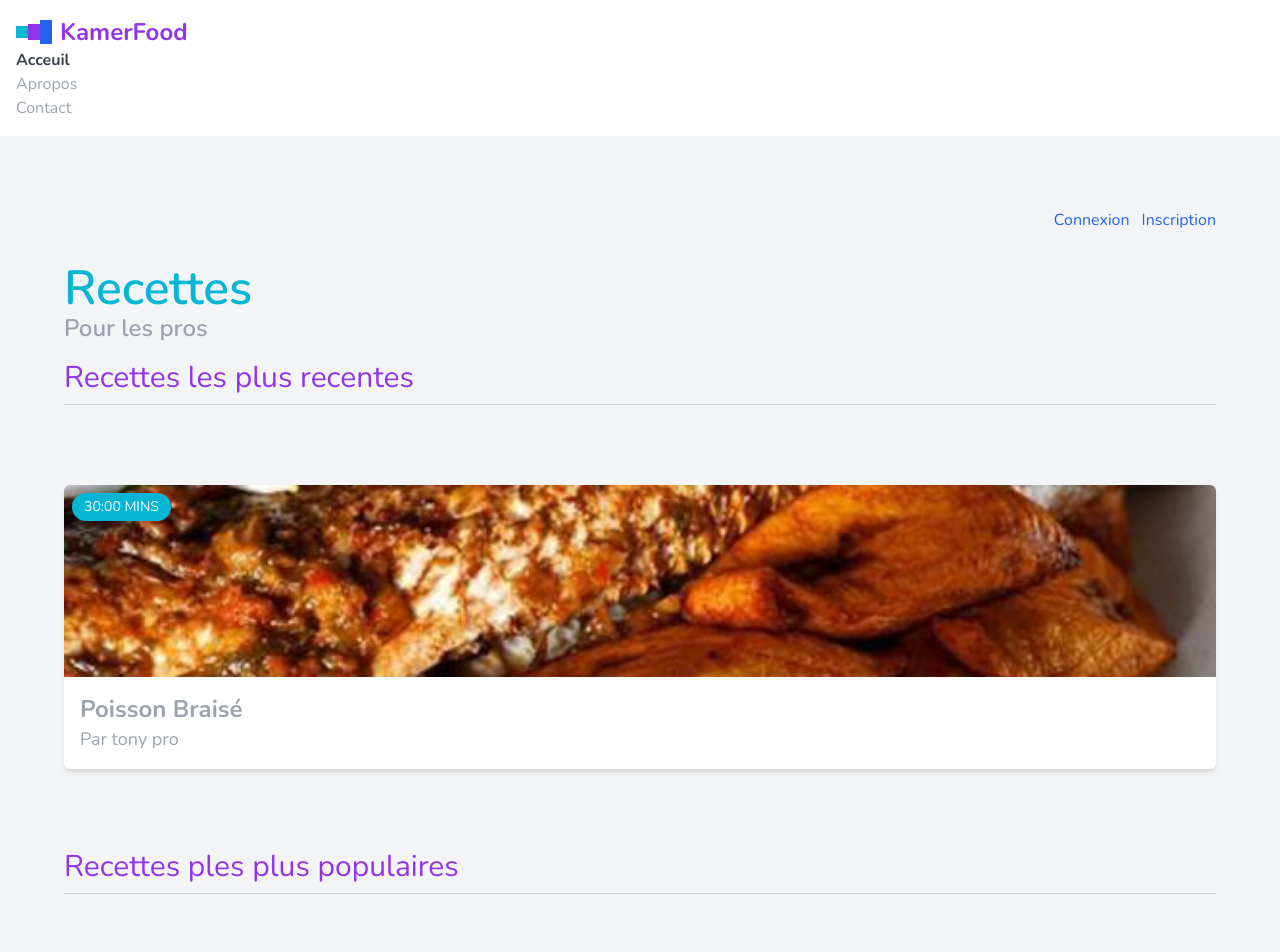
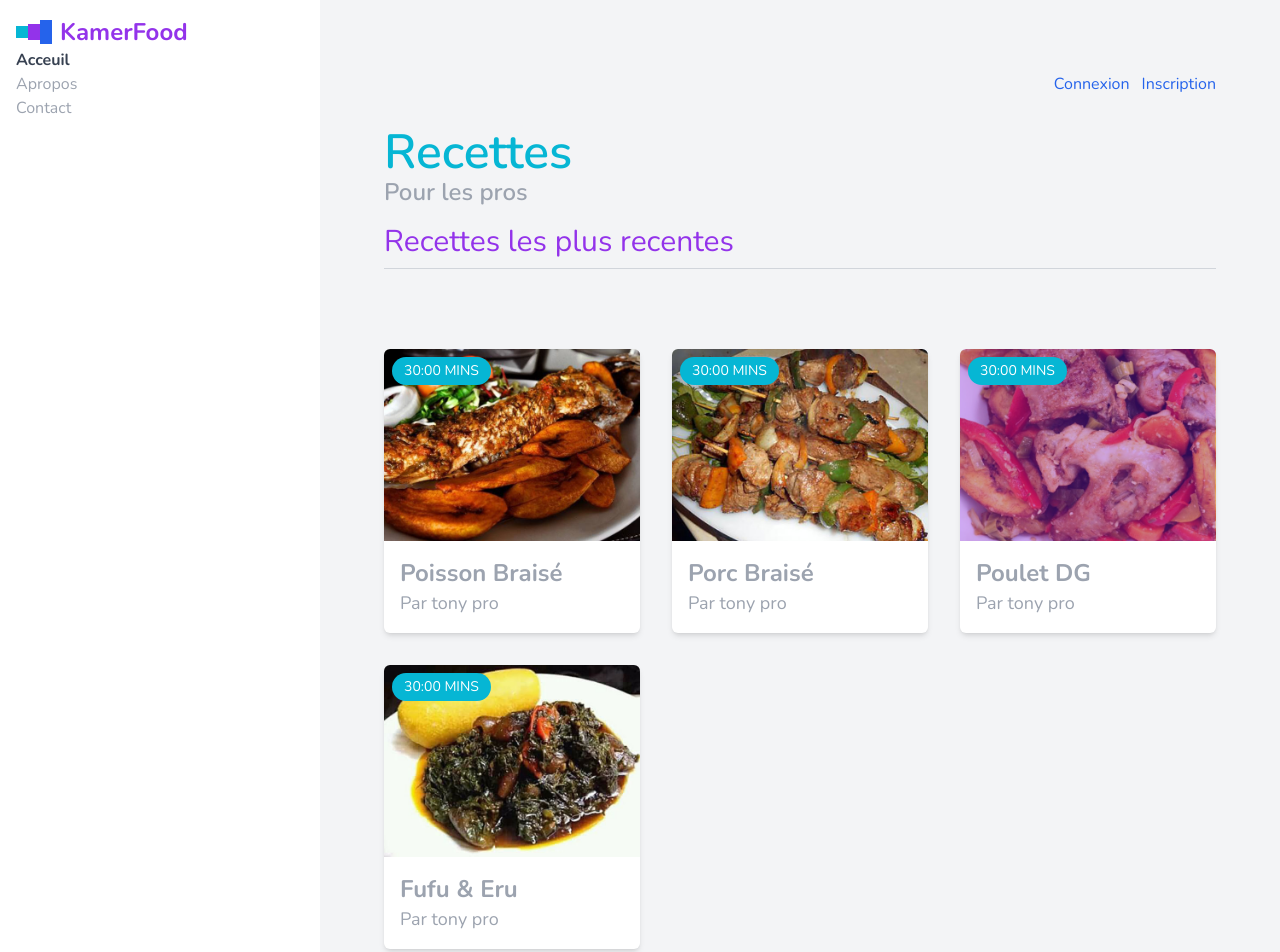
Before and after one commit to kamdjouduplex/tailwindcss-tuto, a website: page src/index.html in a window 1280 px wide. Shown: the top 952 px of the page. Drawn offline with nearby package versions, Linux system fonts and the light colour scheme.

Commit message:
lecon 13

```diff
--- a/src/index.html
+++ b/src/index.html
@@ -7,8 +7,8 @@
 </head>
 <body class="text-gray-400 font-nunitro">
 
-<div> <!-- content wraper -->
-    <div class="p-4">
+<div class="grid grid-cols-4"> <!-- content wraper -->
+    <div class="p-4 col-span-1">
         <nav>
             <div class="flex">
                 <div class="flex items-center justify-items-center">
@@ -39,7 +39,7 @@
             </ul>
         </nav>
     </div>  <!-- fin entete -->
-    <main class="p-16 bg-gray-100">
+    <main class="p-16 bg-gray-100 col-span-3">
         <div class="my-2 text-secondary-200 flex justify-center md:justify-end">
             <a href="">Connexion</a>
             <a href="" class="ml-3">Inscription</a>
@@ -51,12 +51,42 @@
         <div>
             <div>
                 <h4 class="text-secondary-100 text-3xl my-4 border-b pb-2 border-gray-300">Recettes les plus recentes</h4>
-                <div class="py-16">
+                <div class="py-16 grid grid-cols-3 gap-8">
                     <!-- nos cards ici -->
                     <div class="card">
                         <img src="../dist/images/Poisson Braise.jpg" alt="poisson braise" class="w-full sm:h-48 md:40 lg:35 xl:32 object-cover">
                         <div class="m-4">
                             <span class="font-bold text-2xl">Poisson Braisé</span>
+                            <span class="block text-lg">Par tony pro</span>
+                        </div>
+                        <div class="badge">
+                            <span class="mx-2 uppercase">30:00 mins</span>
+                        </div>
+                    </div>
+                    <div class="card">
+                        <img src="../dist/images/brochette-de-porc-la-chinoise.jpg" alt="poisson braise" class="w-full sm:h-48 md:40 lg:35 xl:32 object-cover">
+                        <div class="m-4">
+                            <span class="font-bold text-2xl">Porc Braisé</span>
+                            <span class="block text-lg">Par tony pro</span>
+                        </div>
+                        <div class="badge">
+                            <span class="mx-2 uppercase">30:00 mins</span>
+                        </div>
+                    </div>
+                    <div class="card">
+                        <img src="../dist/images/poulet dg.png" alt="poisson braise" class="w-full sm:h-48 md:40 lg:35 xl:32 object-cover">
+                        <div class="m-4">
+                            <span class="font-bold text-2xl">Poulet DG</span>
+                            <span class="block text-lg">Par tony pro</span>
+                        </div>
+                        <div class="badge">
+                            <span class="mx-2 uppercase">30:00 mins</span>
+                        </div>
+                    </div>
+                    <div class="card">
+                        <img src="../dist/images/fufu and eru.jpg" alt="poisson braise" class="w-full sm:h-48 md:40 lg:35 xl:32 object-cover">
+                        <div class="m-4">
+                            <span class="font-bold text-2xl">Fufu & Eru</span>
                             <span class="block text-lg">Par tony pro</span>
                         </div>
                         <div class="badge">
```
Also changed, not shown: dist/output.css.
